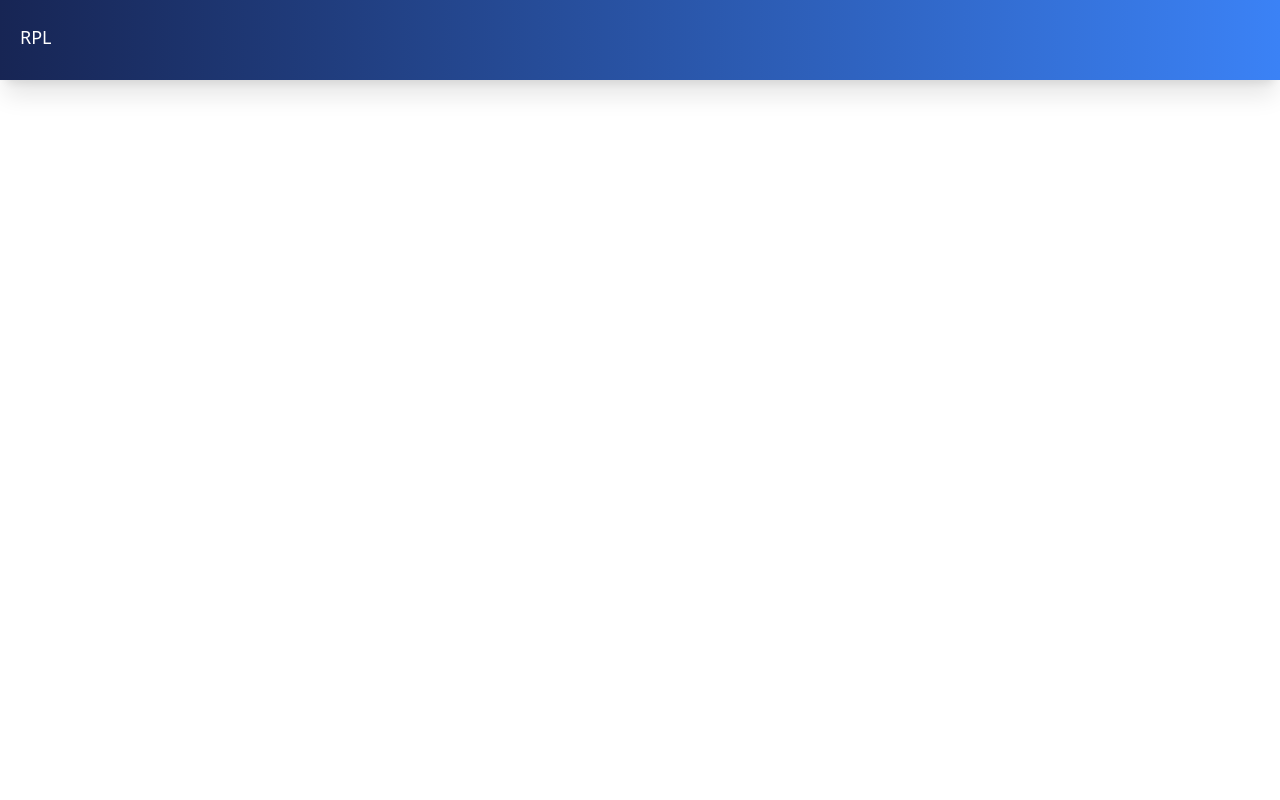
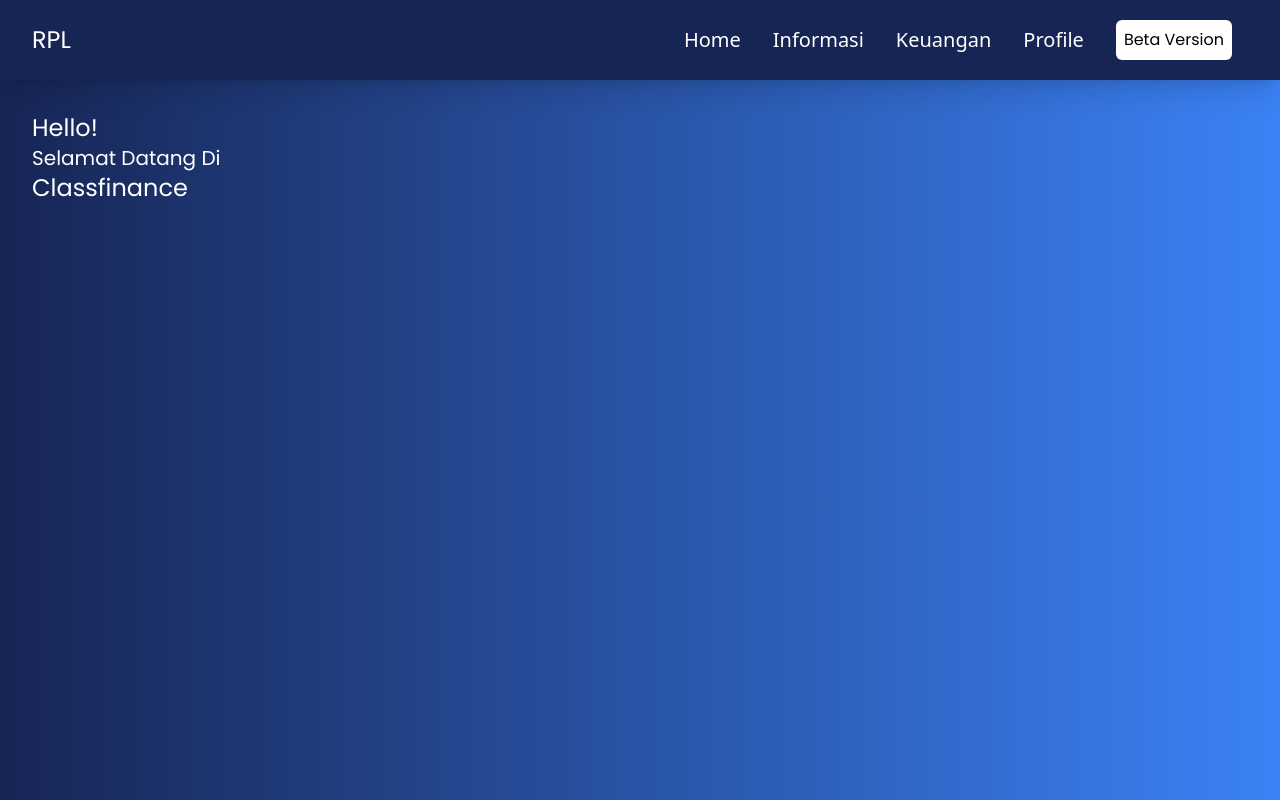
Before and after one commit to raafiputraarya/rplgen2, a plain HTML site: page index.html in a window 1280 px wide. Shown: the top 800 px of the page. Drawn offline with Linux system fonts and the light colour scheme.

Commit message:
sesi navbar

```diff
--- a/index.html
+++ b/index.html
@@ -3,15 +3,75 @@
 <head>
     <meta charset="UTF-8">
     <meta name="viewport" content="width=device-width, initial-scale=1.0">
-    <title>Document</title>
+    <title>Rekayasa Perangkat lunak Gen 2.0</title>
     <link href="output.css" rel="stylesheet">
+    <link rel="preconnect" href="https://fonts.googleapis.com">
+    <link rel="preconnect" href="https://fonts.gstatic.com" crossorigin>
+    <link href="https://fonts.googleapis.com/css2?family=Poppins:ital,wght@0,100;0,200;0,300;0,400;0,500;0,600;0,700;0,800;0,900;1,100;1,200;1,300;1,400;1,500;1,600;1,700;1,800;1,900&display=swap" rel="stylesheet">
 </head>
+
+<!--css-->
+<style>
+    .button{
+        @media only screen and (min-width: 760px) and (max-width: 40000px){
+            display: none;
+        }
+
+    }
+</style>
+<!--js button-->
+<script>
+    function Menu(e){
+        let list = document.querySelector('ul');
+
+        e.name === 'menu' ? (e.name = "close",list.classList.add('top-[80px]') , list.classList.add('opacity-100')) :(e.name = "menu" , list.classList.remove('top-[80px]'), list.classList.remove('opacity-100'))
+    }
+</script>
+
+
 <body>
-    <nav class="fixed bg-gradient-to-r from-blue-950 to-blue-500 h-[80px] w-screen shadow-xl">
-        <div class="container h-[80px] mx-auto justify-center py-6 px-5">
-            <h1 class="title text-bold text-[18px] text-white font-Poppins">RPL</h1>
+    <nav class="fixed bg-blue-950 h-[80px] w-screen z-50 shadow-xl">
+        <div class="container h-[80px] mx-auto py-6 px-8 flex items-center justify-between">
+
+               <span class="text-2xl text-white font-[Poppins] cursor-pointer z-[-1]">RPL</span>
+               <svg xmlns="http://www.w3.org/2000/svg" class="button text-white cursor-pointer items-center hover:text-cyan-400" name="Menu" onclick="Menu(this)" width="39px" height="39px" fill="none" viewBox="0 0 24 24" stroke-width="1.5" stroke="currentColor" class="size-6">
+                    <path stroke-linecap="round" stroke-linejoin="round" d="M3.75 6.75h16.5M3.75 12h16.5M12 17.25h8.25" />
+                </svg>
+
+            <ul class="pb-[25px] md:flex md:items-center z-[-1] md:z-auto md:static absolute bg-blue-950 w-full left-0 md:w-auto md:py-0 py-4 md:pl-0 pl-7 md:opacity-100 opacity-0 top-[-400px] transiton-all ease-in doration-500">
+                <li class="mx-4 my-6 md:my-o">
+                    <a href="#" class="text-xl text-white hover:text-cyan-300 duration-200">Home</a>
+                </li>
+                <li class="mx-4 my-6 md:my-o">
+                    <a href="#" class="text-xl text-white hover:text-cyan-300 duration-200">Informasi</a>
+                </li>
+                <li class="mx-4 my-6 md:my-o">
+                    <a href="#" class="text-xl text-white hover:text-cyan-300 duration-200">Keuangan</a>
+                </li>
+                <li class="mx-4 my-6 md:my-o">
+                    <a href="#" class="text-xl text-white hover:text-cyan-300 duration-200">Profile</a>
+                </li>
+                <buttom class="bg-white text-black font-[Poppins] px-2 py-2 mx-4 hover:bg-cyan-500 hover:text-zinc-50 duration-200 rounded-md">Beta Version</buttom>
+            </ul>
+
         </div>
     </nav>
+
+
+    <br><br><br>
+    <!--homepage-->
+    <div class="w-full h-[1024px] bg-gradient-to-r from-blue-950 to-blue-500">
+        <div class="w-full container mx-auto bg-transparent h-[1024px] px-8">
+            <div class="font-[Poppins]">
+                <h1 class="text-2xl text-white pt-10">Hello!</h1>
+                <h2 class="text-xl text-white ">Selamat Datang Di</h2>
+                <h2 class="text-2xl text-white flex">Classfinance</h2>
+                <p></p>
+            </div>
+
+
+        </div>
+    </div>
     <br><br><br><br><br><br><br><br><br><br><br><br><br><br><br><br><br><br><br><br><br><br><br><br><br><br><br><br><br><br><br><br><br><br><br><br><br><br><br><br><br><br><br><br><br><br><br><br><br><br><br><br><br><br><br><br><br><br><br><br><br><br><br><br><br><br><br><br><br><br><br><br><br><br><br><br><br><br><br><br><br><br><br><br><br><br><br><br><br><br><br><br><br><br><br><br><br><br><br><br>
 </body>
 
--- a/tailwind.config.js
+++ b/tailwind.config.js
@@ -7,7 +7,12 @@ module.exports = {
     './index.html',
   ],
   theme: {
-    extend: {},
+    extend: {
+      fontfamily:{
+        Poppins: ['Poppins'],
+      }
+
+    },
   },
   plugins: [],
 }
```
Also changed, not shown: output.css.
